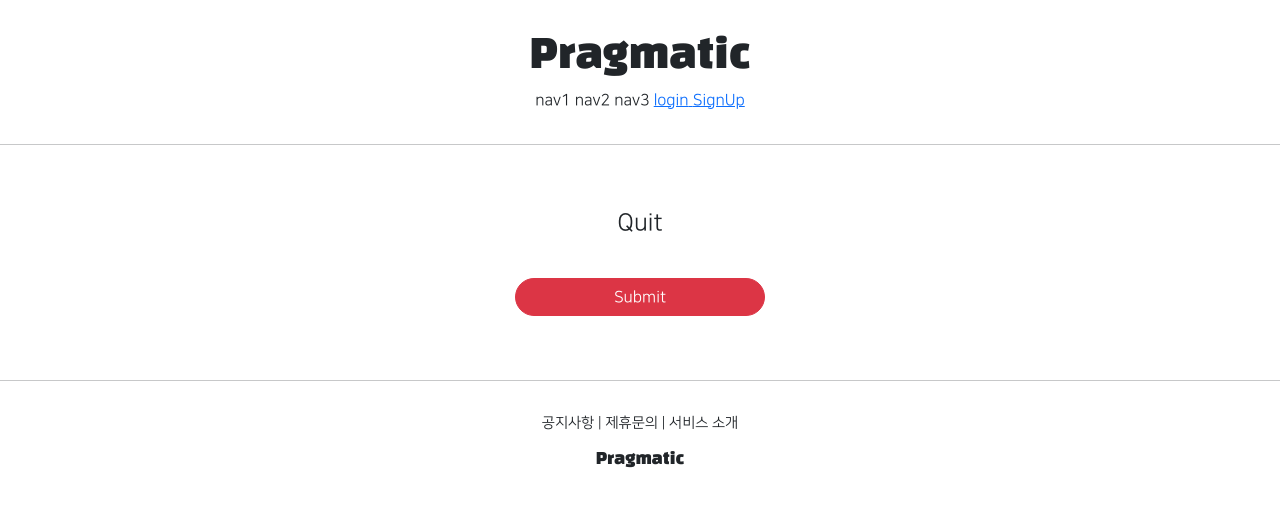
After one commit to strongmhk/back_stu, a Django app: template python/prac/pragmatic/accountapp/templates/accountapp/delete.html in a window 1280 px wide. The commit adds this page. Shown: the top 507 px of the page. Run offline with Django 3.2, Linux system fonts and the light colour scheme; the template is opened without the code that fills it, so the values that code supplies are empty; some libraries are stand-ins or nearby versions.

Commit message:
django course 26 commit

```diff
--- a/python/prac/pragmatic/accountapp/forms.py
+++ b/python/prac/pragmatic/accountapp/forms.py
@@ -2,7 +2,7 @@ from django.contrib.auth.forms import UserCreationForm
 
 
 class AccountUpdateForm(UserCreationForm):
-    def __int__(self, *args, **kwargs):
+    def __init__(self, *args, **kwargs):
         super().__init__(*args, **kwargs)
 
         self.fields['username'].disabled = True
--- /dev/null
+++ b/python/prac/pragmatic/accountapp/templates/accountapp/delete.html
@@ -0,0 +1,16 @@
+{% extends 'base.html' %}
+
+{% block content %}
+
+
+    <div style="text-align : center; max-width: 500px; margin: 4rem auto">
+        <div class="mb-4">
+            <h4>Quit</h4>
+        </div>
+        <form action="{% url 'accountapp:delete' pk=user.pk %}" method="post">
+            {% csrf_token %}
+            <input type="submit" class="btn btn-danger rounded-pill col-6 mt-3">
+        </form>
+    </div>
+
+{% endblock %}
--- a/python/prac/pragmatic/accountapp/templates/accountapp/detail.html
+++ b/python/prac/pragmatic/accountapp/templates/accountapp/detail.html
@@ -17,6 +17,11 @@
                     Change Info
                 </p>
             </a>
+            <a href="{% url 'accountapp:delete' pk=user.pk %}">
+                <p>
+                    Quit
+                </p>
+            </a>
             {% endif %}
 
         </div>
--- a/python/prac/pragmatic/accountapp/urls.py
+++ b/python/prac/pragmatic/accountapp/urls.py
@@ -1,7 +1,7 @@
 from django.contrib.auth.views import LogoutView, LoginView
 from django.urls import path
 
-from accountapp.views import hello_world, AccountCreateView, AccountDetailView, AccountUpdateView
+from accountapp.views import hello_world, AccountCreateView, AccountDetailView, AccountUpdateView, AccountDeleteView
 
 app_name = "accountapp"  # "127.0.0.1:8000/account/hello_world"을 호출할 필요없이 "accountapp:hello_world"로 치환해줌
 
@@ -15,4 +15,6 @@ urlpatterns = [
     path('create/', AccountCreateView.as_view(), name='create'),
     path('detail/<int:pk>', AccountDetailView.as_view(), name='detail'),
     path('update/<int:pk>', AccountUpdateView.as_view(), name='update'),
+    path('delete/<int:pk>', AccountDeleteView.as_view(), name='delete'),
+
 ]
--- a/python/prac/pragmatic/templates/header.html
+++ b/python/prac/pragmatic/templates/header.html
@@ -12,6 +12,9 @@
             <a href="{% url 'accountapp:login' %}?next={{ request.path }}">
                 <span>login</span>
             </a>
+            <a href="{% url 'accountapp:create' %}">
+                <span>SignUp</span>
+            </a>
             {% else %}
             <a href="{% url 'accountapp:detail' pk=user.pk %}">
                 <span>MyPage</span>
```
Also changed, not shown: python/prac/pragmatic/accountapp/views.py (+8 -1 lines).
